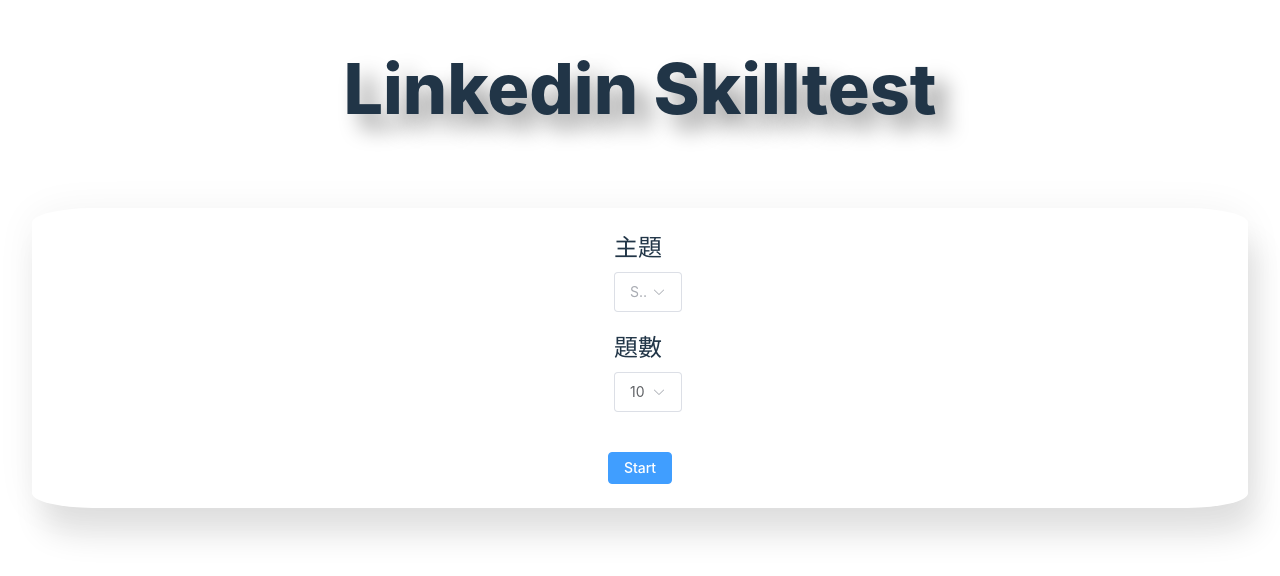
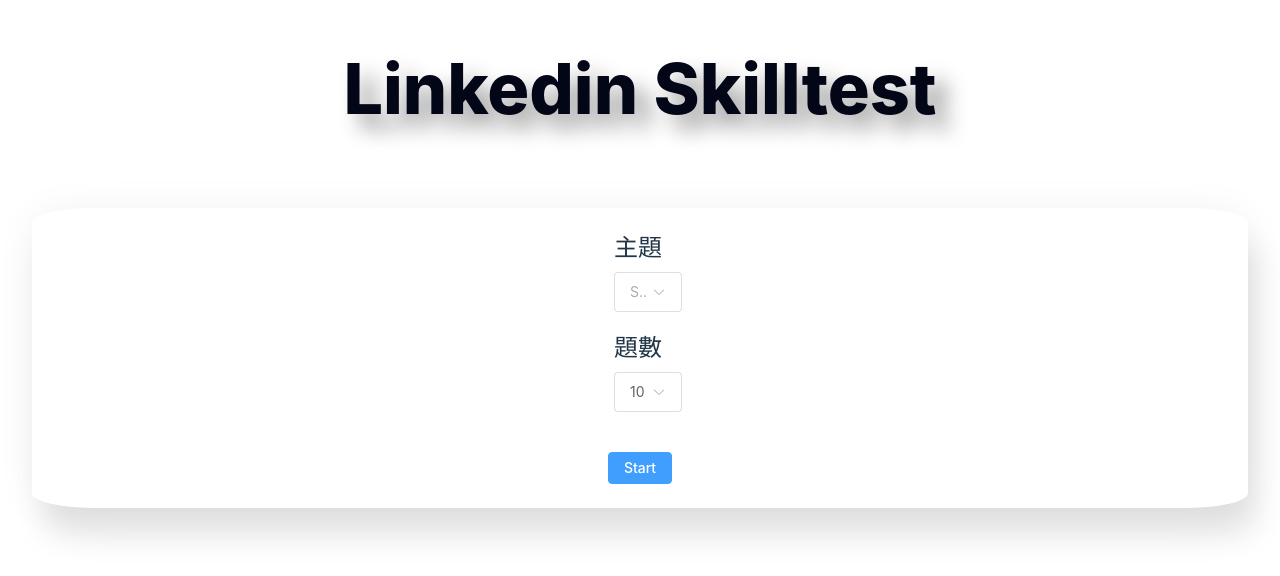
Before and after one commit to crazwade/LinkedIn-SkillTest-Practice-Hub, a Vue app: page / in a window 1280 px wide. Shown: the part 152-728 px from the top of the page. Built offline with nearby package versions, Linux system fonts and the light colour scheme.

Commit message:
style: 背景顏色設定白色，避免預設導致手機裝置與設計不同

```diff
--- a/src/App.vue
+++ b/src/App.vue
@@ -7,7 +7,7 @@
     @close="handleDialogClose"
   />
   <div
-    class="showup w-full mb-5 h-[200px] flex justify-center items-center"
+    class="showup w-full mb-5 h-[200px] flex justify-center items-center text-slate-950"
     :class="{ 'show-effect': isTitleVisible }"
   >
     <div
@@ -22,7 +22,7 @@
   </div>
   <div
     v-if="!startExam"
-    class="flex flex-col w-full justify-center items-center h-3/5 py-6 rounded-[5%] shadow-lg"
+    class="flex flex-col w-full justify-center items-center h-3/5 py-6 rounded-[5%] shadow-lg bg-white"
   >
     <div class="flex flex-col justify-center items-baseline mb-3">
       <label class="font-bold text-2xl">主題</label>
--- a/src/style/style.css
+++ b/src/style/style.css
@@ -29,6 +29,7 @@
   place-items: center;
   min-width: 320px;
   min-height: 100vh;
+  background-color: white;
 }
 
 h1 {
@@ -66,6 +67,7 @@
   text-align: center;
   width: 100%;
   height: 100%;
+  background-color: white;
 }
 
 @media (prefers-color-scheme: light) {
```
